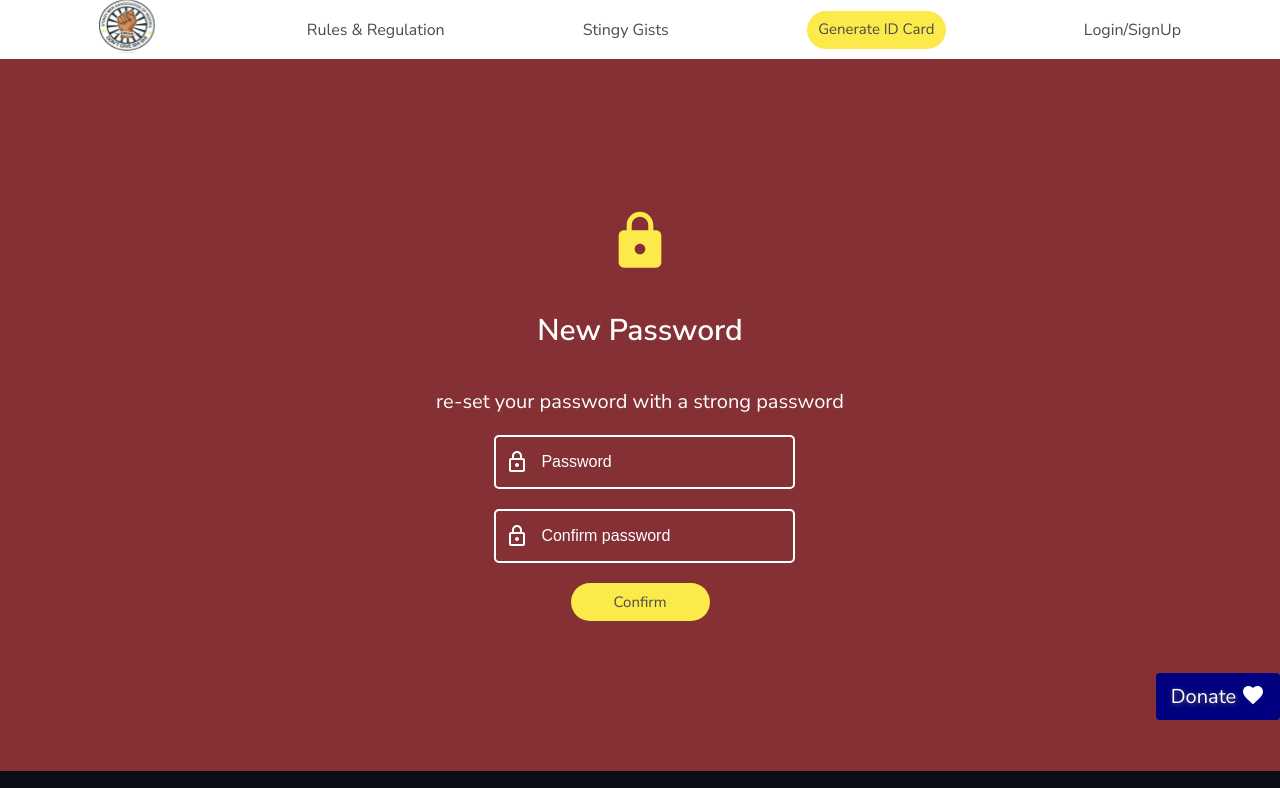
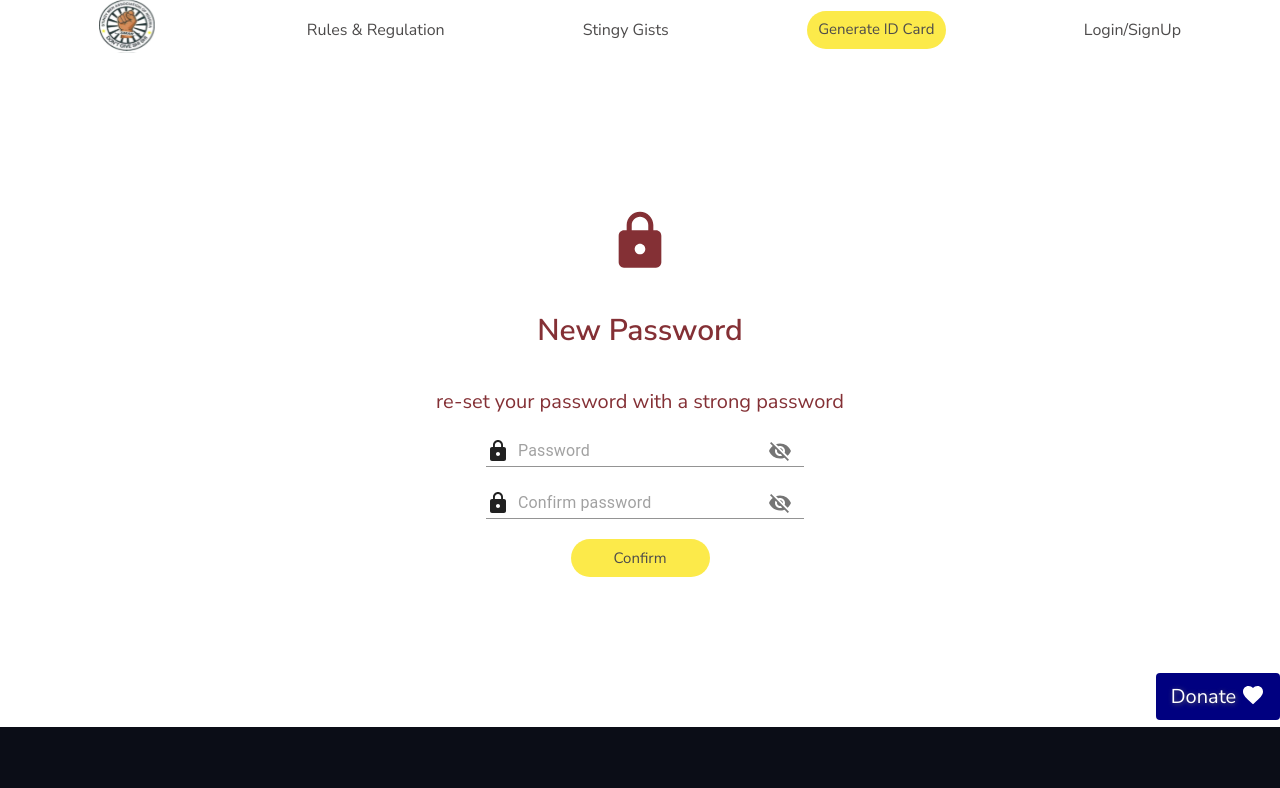
Before and after one commit to castelstack/sman, a React (Create React App) app: page /set-new-password in a window 1280 px wide. Shown: the top 788 px of the page. Built offline with nearby package versions, Linux system fonts and the light colour scheme; no server answers.

Commit message:
gist re-design

```diff
--- a/src/components/gist-card/gists-post.jsx
+++ b/src/components/gist-card/gists-post.jsx
@@ -41,10 +41,12 @@ const Container = styled.div`
     padding: 10px;
   }
 `;
-const ImageContainer = styled.div``;
+const ImageContainer = styled.div`
+//height: 50rem;`;
 const GistImg = styled.img`
   object-fit: cover;
-  max-width: 18rem;
+  width: 100%;
+  height: 10rem;
 `;
 
 const ModalImg = styled.img``;
@@ -98,8 +100,8 @@ color: #4D4B4B;
 
 const Content = styled.div`
   display: grid;
-  grid-template-columns: 1fr min-content;
-  grid-gap: 40px;
+  grid-template-columns: 1fr;
+  grid-gap: 20px;
 
   @media only screen and (max-width: 900px) {
     grid-template-columns: 1fr;
--- a/src/components/reset-password/new-password.jsx
+++ b/src/components/reset-password/new-password.jsx
@@ -2,20 +2,17 @@ import React from "react";
 import { HeadText, MedText } from "../../constant/styles";
 import Button from "../button/button";
 import axios from "axios";
-import HttpsOutlinedIcon from "@material-ui/icons/HttpsOutlined";
 import message from "../../constant/response";
 import { useFormik } from "formik";
 import LockIcon from "@material-ui/icons/Lock";
 import { Alert, TYPE } from "../../components/alert";
 import styled from "styled-components";
+import { IconButton, Input, InputAdornment } from "@material-ui/core";
+import { Visibility, VisibilityOff } from "@material-ui/icons";
 
-export const Password = styled(HttpsOutlinedIcon)`
-  transform: translateX(2rem);
-  margin-right: -3px;
-  color: white;
-`;
+
 const Container = styled.div`
-  background: #843035;
+  background: #fff;
   padding: 150px 20px;
   display: grid;
   grid-template-columns: 1fr;
@@ -25,7 +22,7 @@ const Container = styled.div`
 
 const HdText = styled(HeadText)`
   font-size: 30px;
-  color: #fff;
+  color: #843035;
 
   @media only screen and (max-width: 800px) {
     font-size: 28px;
@@ -38,7 +35,7 @@ const HdText = styled(HeadText)`
 
 const Text = styled(MedText)`
   font-size: 20px;
-  color: #fff;
+  color: #843035;;
 
   @media only screen and (max-width: 1200px) {
     font-size: 18px;
@@ -102,6 +99,22 @@ const Form = styled.form`
 `;
 
 const NewPassword = ({ history }) => {
+
+  //material ui js func
+
+  const [values, setValues] = React.useState({
+    password: "",
+
+    showPassword: false,
+  });
+
+  const handleClickShowPassword = () => {
+    setValues({ ...values, showPassword: !values.showPassword });
+  };
+  const handleMouseDownPassword = (event) => {
+    event.preventDefault();
+  };
+
   const URL = "https://smanhq.herokuapp.com/";
 
   const formik = useFormik({
@@ -133,32 +146,66 @@ const NewPassword = ({ history }) => {
 
   return (
     <Container>
-      <LockIcon style={{ color: "#FCEA4A", width: "4rem", height: "4rem" }} />
+      <LockIcon style={{ color: "#843035", width: "4rem", height: "4rem" }} />
       <HdText>New Password</HdText>
       <Text>re-set your password with a strong password</Text>
       <Form onSubmit={formik.handleSubmit} method="post">
-        <Box>
-          <Password />
-          <InputField
-            id="password"
-            name="password"
-            type="password"
-            placeholder="Password"
-            onChange={formik.handleChange}
-            value={formik.values.password}
-          />
-        </Box>
-        <Box>
-          <Password />
-          <InputField
-            id="passwordConfirm"
-            name="passwordConfirm"
-            type="password"
-            placeholder="Confirm password"
-            onChange={formik.handleChange}
-            value={formik.values.passwordConfirm}
-          />
-        </Box>
+      <Input
+          id='password'
+          name='password'
+          type={values.showPassword ? "text" : "password"}
+          fullWidth
+          placeholder='Password'
+          label='Password'
+          value={formik.values.password}
+          onChange={formik.handleChange}
+          style={{marginLeft: '.6rem'}}
+          endAdornment={
+            <InputAdornment position='end' >
+              <IconButton
+                aria-label='toggle password visibility'
+                onClick={handleClickShowPassword}
+                onMouseDown={handleMouseDownPassword}
+              >
+                {values.showPassword ? <Visibility /> : <VisibilityOff />}
+              </IconButton>
+            </InputAdornment>
+          }
+          startAdornment={
+            <InputAdornment position='start'>
+              <LockIcon />
+            </InputAdornment>
+          }
+        />
+
+<Input
+          id='passwordConfirm'
+          name='passwordConfirm'
+          type={values.showPassword ? "text" : "password"}
+          fullWidth
+          placeholder='Confirm password'
+          label='Confirm password'
+          value={formik.values.passwordConfirm}
+          onChange={formik.handleChange}
+          style={{marginLeft: '.6rem'}}
+          endAdornment={
+            <InputAdornment position='end' >
+              <IconButton
+                aria-label='toggle password visibility'
+                onClick={handleClickShowPassword}
+                onMouseDown={handleMouseDownPassword}
+              >
+                {values.showPassword ? <Visibility /> : <VisibilityOff />}
+              </IconButton>
+            </InputAdornment>
+          }
+          startAdornment={
+            <InputAdornment position='start'>
+              <LockIcon />
+            </InputAdornment>
+          }
+        />
+
         <Button type="submit" value="Confirm" onClick={formik.handleSubmit} />
       </Form>
     </Container>
--- a/src/components/reset-password/reset-password.jsx
+++ b/src/components/reset-password/reset-password.jsx
@@ -1,17 +1,17 @@
 import React from "react";
 import { HeadText, MedText } from "../../constant/styles";
 import Button from "../button/button";
-import reset from "../../images/reset.svg";
 import message from "../../constant/response";
 import styled from "styled-components";
 import axios from "axios";
 import ConfirmationNumberIcon from "@material-ui/icons/ConfirmationNumber";
 import { useFormik } from "formik";
 import { Alert, TYPE } from "../../components/alert";
-
+import { InputAdornment, TextField } from "@material-ui/core";
+import AssignmentReturnedIcon from '@material-ui/icons/AssignmentReturned';
 const Container = styled.div`
-  background: #843035;
-  padding: 150px 80px;
+  background: #fff;
+  padding: 140px 20px;
   display: grid;
   grid-template-columns: 1fr;
   grid-gap: 20px;
@@ -21,7 +21,7 @@ const Container = styled.div`
 
 const HdText = styled(HeadText)`
   font-size: 32px;
-  color: #fff;
+  color: #843035;
 
   @media only screen and (max-width: 800px) {
     font-size: 30px;
@@ -30,7 +30,7 @@ const HdText = styled(HeadText)`
 
 const Text = styled(MedText)`
   font-size: 18px;
-  color: #fff;
+  color: #843035;
 
   @media only screen and (max-width: 1200px) {
     font-size: 18px;
@@ -48,9 +48,6 @@ const Text = styled(MedText)`
   @media only screen and (max-width: 500px) {
     font-size: 12px;
   }
-`;
-const Image = styled.img`
-  width: 4rem;
 `;
 export const Box = styled.div`
   display: flex;
@@ -89,9 +86,8 @@ export const InputField = styled.input`
 `;
 
 export const Email = styled(ConfirmationNumberIcon)`
-  transform: translateX(2rem);
-  margin-right: -3px;
-  color: white;
+
+  color: #000;
 `;
 const Form = styled.form`
   display: grid;
@@ -126,24 +122,32 @@ const ResetPassword = ({ history }) => {
   });
   return (
     <Container>
-      <Image src={reset} alt="email_sent" />
+      <AssignmentReturnedIcon style={{ color: "#843035", width: "4rem", height: "4rem" }} />
       <HdText>Email sent!</HdText>
       <Text>
         Check your mail box for recovery mail containing code. please input the
         code in the text box to recover your mail.
       </Text>
       <Form onSubmit={formik.handleSubmit} method="post">
-        <Box>
-          <Email />
-          <InputField
+
+           <TextField
           id="token"
           name="token"
-            type="token"
+          type="number"
           placeholder="Token"
           onChange={formik.handleChange}
           value={formik.values.token}
+          fullWidth
+
+          InputProps={{
+            startAdornment: (
+              <InputAdornment position='start'>
+                <Email />
+              </InputAdornment>
+            ),
+          }}
         />
-        </Box>
+
         <Button type="submit" value="Reset password" />
       </Form>
     </Container>
--- a/src/containers/box/gist-box.jsx
+++ b/src/containers/box/gist-box.jsx
@@ -30,29 +30,34 @@ const Content = styled.div`
   align-items: center;
   justify-content: space-between;
 
-  @media only screen and (max-width: 400px) {
+  @media only screen and (max-width: 900px) {
     grid-template-columns: 1fr;
     justify-items: center;
+    grid-gap: 30px;
   }
 `;
 const Info = styled.div`
-  display: grid;
-  grid-template-rows: repeat(3, min-content);
-  grid-gap: 40px;
+display: grid;
+grid-template-columns:1fr;
+grid-gap: 40px;
 
-  @media only screen and (max-width: 500px) {
-    grid-gap: 20px;
-  }
-  @media only screen and (max-width: 400px) {
-    grid-gap: 10px;
-    justify-items: center;
-  }
+@media only screen and (max-width: 900px) {
+  grid-gap: 5px;
+  justify-items: center;
+}
+
 `;
 const InfoText = styled.ul`
-  display: flex;
-  flex-direction: column;
-  align-items: start;
+display: grid;
+grid-template-columns: 1fr;
+align-items: center;
   list-style: none;
+
+  @media only screen and (max-width: 900px) {
+
+    justify-items: center;
+    grid-gap: 30px;
+  }
 `;
 
 const Text = styled.li`
@@ -67,6 +72,7 @@ const Text = styled.li`
 
   @media only screen and (max-width: 900px) {
     font-size: 18px;
+
   }
 
   @media only screen and (max-width: 800px) {
@@ -90,35 +96,17 @@ const ImageBox = styled.div`
 `;
 
 const Image = styled.img`
-  width: 30rem;
-  height: 30rem;
+  width: 20rem;
+  height: 20rem;
   margin-left: auto;
   color: black;
-  // animation: rotateFloat 120s infinite;
-  //     animation-timing-function: linear;
-
-  //     @keyframes rotateFloat {
-  //       from {
-  //         transform:  rotate(0deg);
-  //       }
-  //       to {
-  //         transform:  rotate(360deg);
-  //       }
-  //     }
   @media only screen and (max-width: 900px) {
-    width: 20rem;
+    width: 100%;
   }
 
-  @media only screen and (max-width: 800px) {
-    width: 15rem;
-  }
-  @media only screen and (max-width: 620px) {
-    width: 14rem;
-  }
-  @media only screen and (max-width: 500px) {
-    width: 15rem;
-  }
 `;
+const HeadTextt = styled(HeadText)`
+text-align: center;`
 
 const GistBox = () => {
   const isActive = useContext(ActiveContext);
@@ -126,8 +114,8 @@ const GistBox = () => {
     <Container>
       <Content>
         <Info>
-          <HeadText>Stingy Men Gather Here To Gist
-Their Experience About Women.</HeadText>
+          <HeadTextt >Stingy Men Gather Here To Gist
+Their Experience About Women.</HeadTextt>
           <InfoText>
             <Text>You fit join, you fit just read, laugh & share!</Text>
           </InfoText>
--- a/src/containers/input-email/input-email.jsx
+++ b/src/containers/input-email/input-email.jsx
@@ -9,19 +9,20 @@ import Button from "../../components/button/button";
 // import { Link } from "react-router-dom";
 import axios from "axios";
 import EmailOutlinedIcon from "@material-ui/icons/EmailOutlined";
+import { InputAdornment, TextField } from "@material-ui/core";
 
 const Container = styled.div`
-  background: #843035;
-  padding: 150px 80px;
+  background: #fff;
+  padding: 140px 20px;
   display: grid;
   grid-template-columns: 1fr;
-  grid-gap: 10px;
+  grid-gap: 1rem;
   justify-items: center;
 `;
 
 const HdText = styled(HeadText)`
   font-size: 32px;
-  color: #fff;
+  color: #843035;
 
   @media only screen and (max-width: 800px) {
     font-size: 30px;
@@ -30,8 +31,8 @@ const HdText = styled(HeadText)`
 
 const Text = styled(MedText)`
   font-size: 18px;
-  color: #fff;
-
+  color: #843035;
+//line-height: 26px;
   @media only screen and (max-width: 1200px) {
     font-size: 18px;
     text-align: center;
@@ -127,23 +128,32 @@ const InputEmail = ({ history }) => {
 
   return (
     <Container>
-      <EmailIcon style={{ color: "#FCEA4A", width: "4rem", height: "4rem" }} />
+      <EmailIcon style={{ color: "#843035", width: "4rem", height: "4rem" }} />
+      <div>
+
       <HdText>Recovery email</HdText>
       <Text>Input your email for recovery code.</Text>
+      </div>
       <Form onSubmit={formik.handleSubmit} method="post">
-        <Box>
-          <Email />
-          <InputField
-            id="email"
-            name="email"
-            type="email"
-            placeholder="Email"
+
+        <TextField
+          // className={classes.margin}
+          id='email'
+          name='email'
+          type='email'
+          fullWidth
+          placeholder='Email'
+          value={formik.values.email}
             onChange={formik.handleChange}
-            value={formik.values.email}
-          />
-        </Box>
+          InputProps={{
+            startAdornment: (
+              <InputAdornment position='start'>
+                <EmailIcon />
+              </InputAdornment>
+            ),
+          }}
+        />
 
-        {/* <Link to="/password-reset" style={{ color: "#843035" }}> */}
         <Button
           type="submit"
           onClick={formik.handleSubmit}
--- a/src/containers/write/write.style.jsx
+++ b/src/containers/write/write.style.jsx
@@ -14,7 +14,6 @@ export const Container = styled.div`
 
   @media only screen and (max-width: 600px) {
     margin: 20px 60px;
-    justify-items:center;
   }
 
   @media only screen and (max-width: 400px) {
@@ -24,18 +23,19 @@ export const Container = styled.div`
 export const TextFieldd = styled(TextField)`
 width: 50%;
 
-@media (min-width: 00px) {
-    width: 100%;
-  }`
+@media only screen and (max-width: 600px) {
+  width: 100%;
+}`
 export const FormControll = styled(FormControl)`
 width: 50%;
 
-@media (min-width: 700px) {
-    width: 100%;
-  }`
+@media only screen and (max-width: 600px) {
+  width: 100%;
+}`
 export const Img = styled.img`
-width: 10rem;
-height: 10rem;`
+width: 100%;
+height: 10rem;
+margin-top:.5rem;`
 export const WriteIn = styled.div`
   display: grid;
   grid-template-columns: 1fr;
@@ -43,7 +43,7 @@ export const WriteIn = styled.div`
   margin-bottom: 10px;
   @media only screen and (max-width: 600px) {
 
-    justify-items:center;
+
   }
 `;
 
```
Also changed, not shown: src/containers/join/login.jsx (+4 -4 lines), src/containers/join/reg.jsx (+5 -6 lines), src/containers/write/write-gist.jsx (+11 -10 lines). Lines whose indentation alone changed are shown as unchanged.
